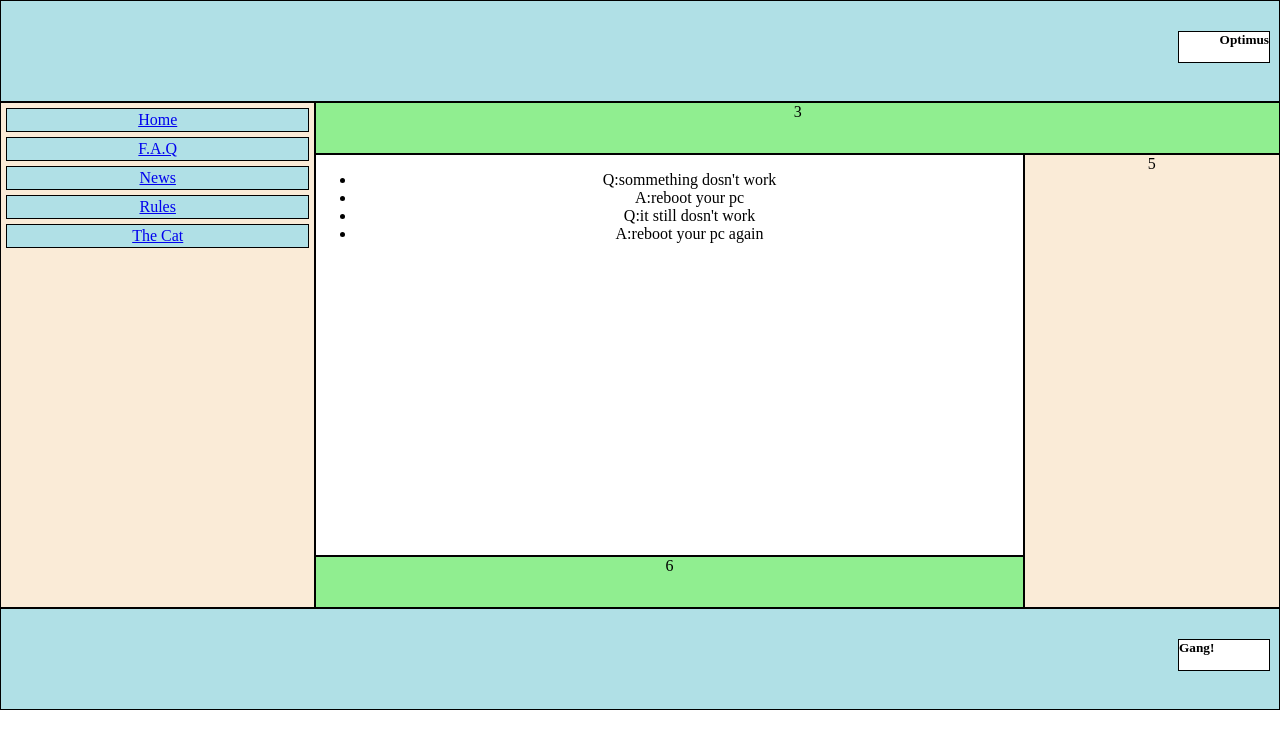
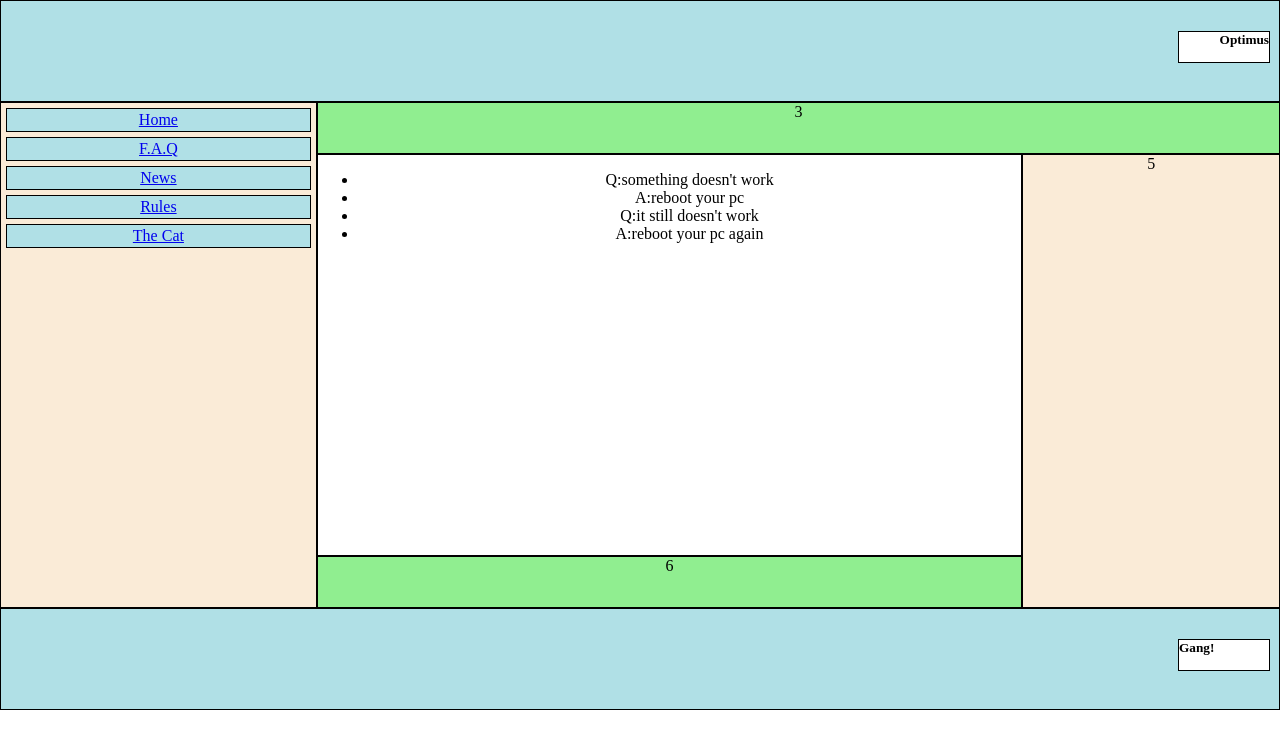
Before and after one commit to AndriiPolishko/labweb1, a website: page FAQ.html in a window 1280 px wide. Drawn offline with Linux system fonts and the light colour scheme.

Commit message:
Fixed semantic tags where suggested

```diff
--- a/FAQ.html
+++ b/FAQ.html
@@ -25,15 +25,15 @@
       <div class="three">3</div>
       <div class="four">
         <ul>
-          <li>Q:sommething dosn't work</li>
+          <li>Q:something doesn't work</li>
           <li>A:reboot your pc</li>
-          <li>Q:it still dosn't work</li>
+          <li>Q:it still doesn't work</li>
           <li>A:reboot your pc again</li>
         </ul>
       </div>
-      <div class="five">5</div>
-      <div class="six">6</div>
-      <div class="footer"><h5 class="b2">Gang!</h5></div>
+      <aside>5</aside>
+      <section>6</section>
+      <footer><h5 class="b2">Gang!</h5></footer>
     </div>
   </body>
 </html>
--- a/flex_boxes.css
+++ b/flex_boxes.css
@@ -24,30 +24,6 @@ h5 {
   height: 100px;
 }
 
-.three {
-  grid-area: three;
-  height: 50px;
-}
-
-.four {
-  grid-area: four;
-  height: 400px;
-}
-
-.five {
-  grid-area: five;
-}
-
-.six {
-  grid-area: six;
-  height: 50px;
-}
-
-.footer {
-  grid-area: footer;
-  height: 100px;
-}
-
 .wrapper {
   display: grid;
   grid-template-areas:
@@ -66,9 +42,11 @@ h5 {
   border: 1px solid black;
 }
 
-.footer {
+footer {
   background-color: powderblue;
   border: 1px solid black;
+  grid-area: footer;
+  height: 100px;
 }
 
 article {
@@ -88,17 +66,22 @@ article {
 }
 
 .three {
+  grid-area: three;
+  height: 50px;
   text-align: center;
   background-color: #90ee90;
   border: 1px solid black;
 }
 
 .four {
+  grid-area: four;
+  height: 400px;
   text-align: center;
   border: 1px solid black;
 }
 
 .five {
+  grid-area: five;
   text-align: center;
   background-color: #faebd7;
   position: static;
@@ -106,6 +89,8 @@ article {
 }
 
 .six {
+  grid-area: six;
+  height: 50px;
   text-align: center;
   background-color: #90ee90;
   border: 1px solid black;
@@ -130,8 +115,19 @@ article {
   padding: 2px;
 }
 
-.Home {
+section {
+  grid-area: six;
+  height: 50px;
+  text-align: center;
+  background-color: #90ee90;
+  border: 1px solid black;
+  align-items: center;
 }
 
-.FAQ {
+aside {
+  grid-area: five;
+  text-align: center;
+  background-color: #faebd7;
+  position: static;
+  border: 1px solid black;
 }
```
Also changed, not shown: Goals.html (+3 -3 lines), Rules.html (+3 -3 lines), The_cat.html (+3 -3 lines), index.html (+3 -3 lines).
